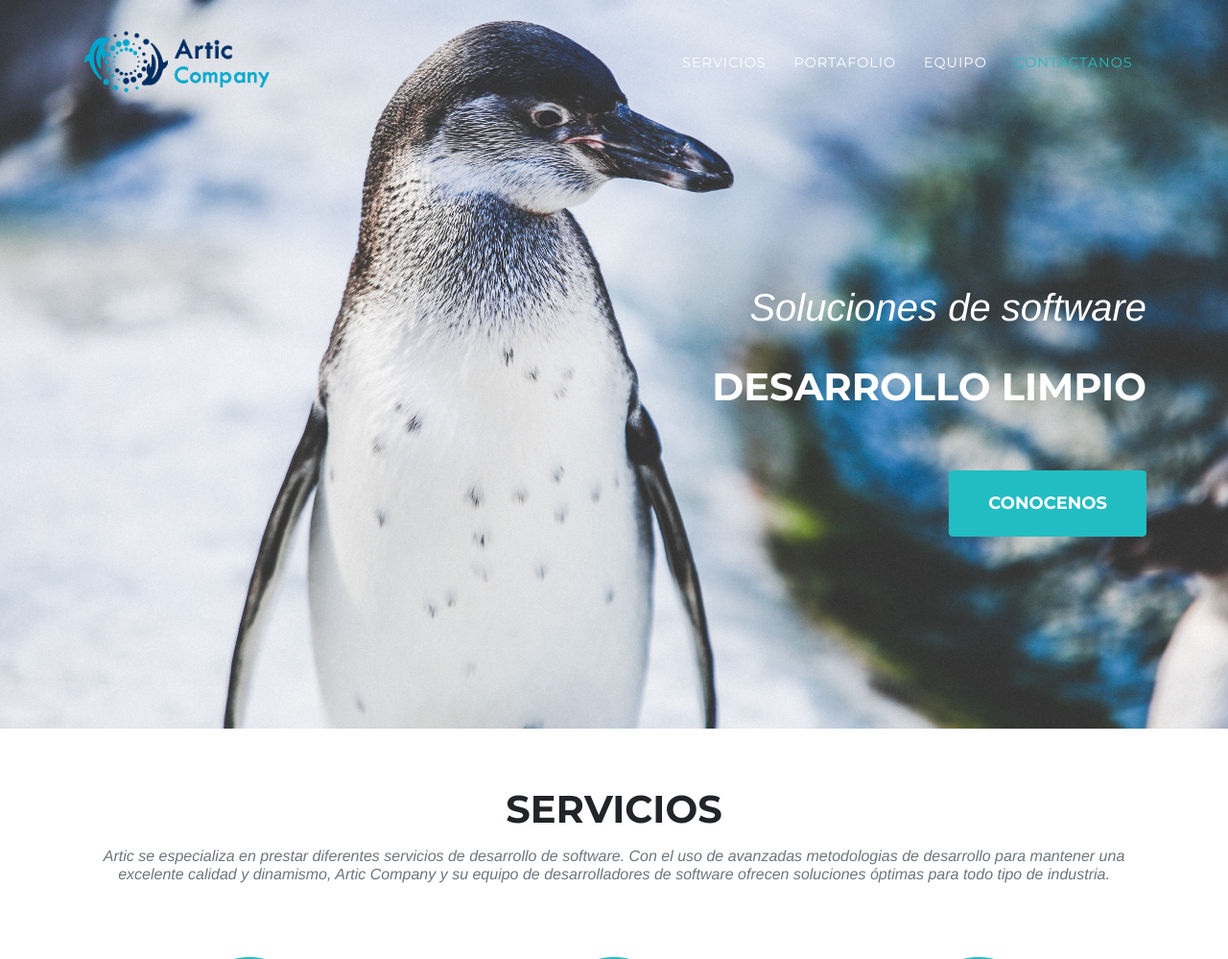
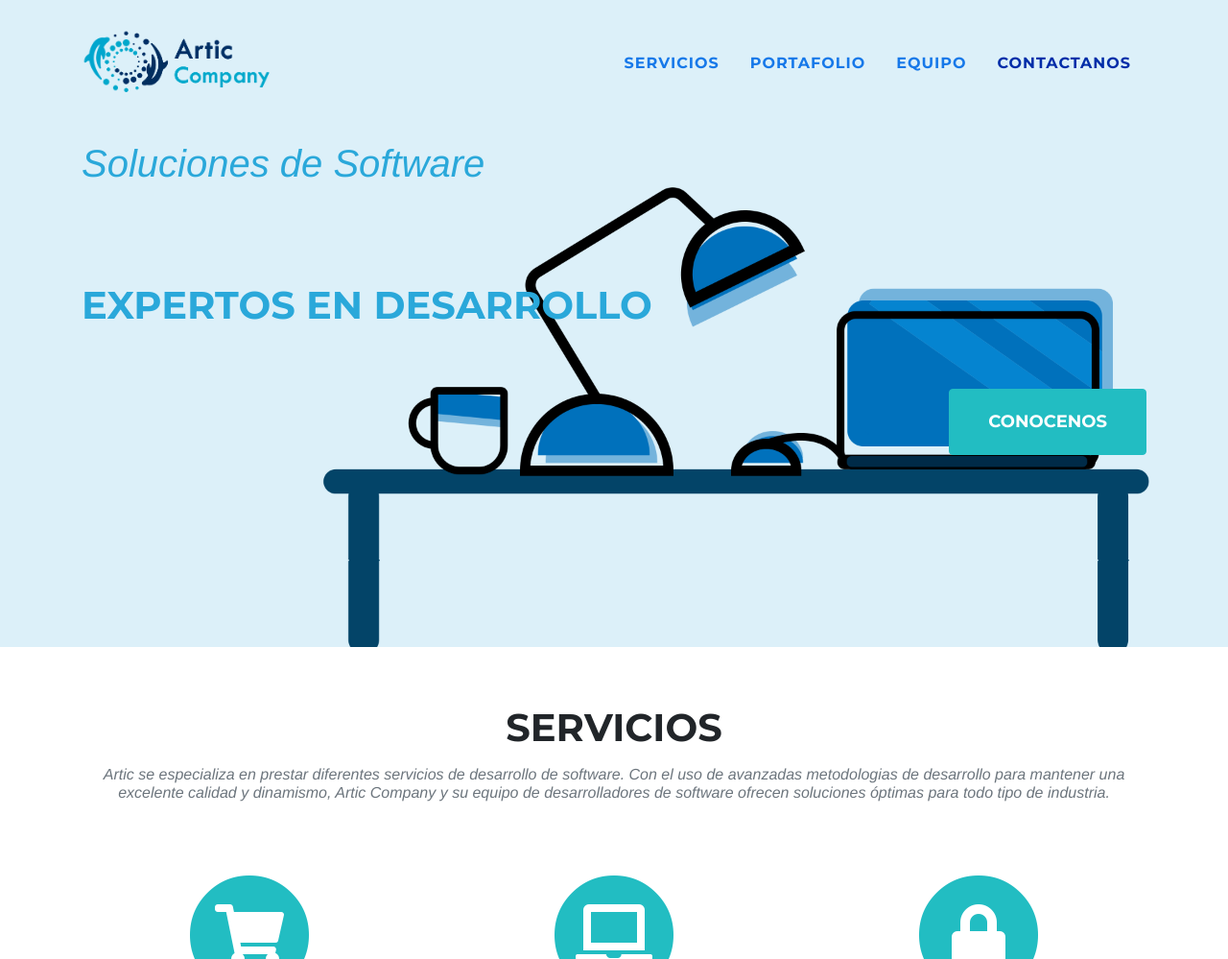
Before and after one commit to Articcompany/ArticCompany, a PHP site: page / in a window 1280 px wide. Shown: the top 999 px of the page at 96% size. Run offline with PHP 8.4, Linux system fonts and the light colour scheme; some libraries are stand-ins or nearby versions; some web fonts are replaced.

Commit message:
cambios estilo

```diff
--- a/css/artic.css
+++ b/css/artic.css
@@ -137,21 +137,21 @@ img::-moz-selection {
 #mainNav .navbar-brand:active,
 #mainNav .navbar-brand:focus,
 #mainNav .navbar-brand:hover {
-    color: #1eaaaf;
+    color: #002e74;
 }
 
 #mainNav .navbar-nav .nav-item .nav-link {
-    font-size: 90%;
-    font-weight: 400;
+    font-size: 100%;
+    font-weight: 800;
     padding: 0.75em 0;
     letter-spacing: 1px;
-    color: white;
+    color: rgb(22, 120, 233);
     font-family: 'Montserrat', 'Helvetica Neue', Helvetica, Arial, sans-serif;
 }
 
 #mainNav .navbar-nav .nav-item .nav-link.active,
 #mainNav .navbar-nav .nav-item .nav-link:hover {
-    color: #22bdc2;
+    color: #002da8;
 }
 
 @media (min-width: 992px) {
@@ -176,7 +176,7 @@ img::-moz-selection {
     #mainNav.navbar-shrink {
         padding-top: 0;
         padding-bottom: 0;
-        background-color: #666666;
+        background-color: #ffffffe0;
     }
     #mainNav.navbar-shrink .navbar-brand {
         font-size: 1.25em;
@@ -186,8 +186,8 @@ img::-moz-selection {
 
 header.masthead {
     text-align: right;
-    color: #fff;
-    background-image: url("../img/fondo1.jpg");
+    color: rgb(42, 168, 218);
+    background-image: url("../img/fondo4.png");
     background-repeat: no-repeat;
     background-attachment: scroll;
     background-position: center center;
@@ -198,7 +198,7 @@ header.masthead {
 }
 
 header.masthead .intro-text {
-    padding-top: 250px;
+    padding-top: 150px;
     padding-bottom: 100px;
 }
 
@@ -206,7 +206,7 @@ header.masthead .intro-text .intro-lead-in {
     font-size: 22px;
     font-style: italic;
     line-height: 22px;
-    margin-bottom: 25px;
+    margin-bottom: 50px;
     font-family: 'Droid Serif', 'Helvetica Neue', Helvetica, Arial, sans-serif;
 }
 
@@ -220,21 +220,24 @@ header.masthead .intro-text .intro-heading {
 
 @media (min-width: 768px) {
     header.masthead .intro-text {
-        padding-top: 300px;
+        padding-top: 150px;
         padding-bottom: 200px;
     }
     header.masthead .intro-text .intro-lead-in {
         font-size: 40px;
         font-style: italic;
+        text-align: initial;
         line-height: 40px;
-        margin-bottom: 25px;
+        margin-bottom: 30px;
         font-family: 'Droid Serif', 'Helvetica Neue', Helvetica, Arial, sans-serif;
     }
     header.masthead .intro-text .intro-heading {
         font-size: 40px;
         font-weight: 700;
+        text-align: initial;
         line-height: 75px;
         margin-bottom: 50px;
+        margin-top: 90px;
         font-family: 'Montserrat', 'Helvetica Neue', Helvetica, Arial, sans-serif;
     }
 }
@@ -245,7 +248,7 @@ header.masthead .intro-text .intro-heading {
 }
 
 .fondo-portafolio {
-    background-color: rgb(24, 190, 196);
+    background-color: rgb(24, 127, 196);
 }
 
 #portafolio .portafolio-item {
@@ -269,7 +272,7 @@ header.masthead .intro-text .intro-heading {
     -moz-transition: all ease 0.5s;
     transition: all ease 0.5s;
     opacity: 0;
-    background: rgba(27, 185, 88, 0.9);
+    background: rgba(0, 195, 255, 0.938);
 }
 
 #portafolio .portafolio-item .portafolio-link .portafolio-hover:hover {
--- a/partes/head.php
+++ b/partes/head.php
@@ -9,3 +9,5 @@
 <link href='https://fonts.googleapis.com/css?family=Kaushan+Script' rel='stylesheet' type='text/css'>
 <link href='https://fonts.googleapis.com/css?family=Droid+Serif:400,700,400italic,700italic' rel='stylesheet' type='text/css'>
 <link href='https://fonts.googleapis.com/css?family=Roboto+Slab:400,100,300,700' rel='stylesheet' type='text/css'>
+<link rel="shortcut icon" href="img/favicon.ico" type="image/x-icon">
+<link rel="icon" href="img/favicon.ico" type="image/x-icon">
--- a/partes/header.php
+++ b/partes/header.php
@@ -1,17 +1,17 @@
 <header class="masthead">
         <div class="container">
             <div class="intro-text wow fadeInUp">
-                <div class="intro-lead-in  ">Soluciones de software</div>
-                <div class="intro-heading text-uppercase  ">Desarrollo Limpio</div>
+                <div class="intro-lead-in">Soluciones de Software</div>
+                <div class="intro-heading text-uppercase  ">Expertos en Desarrollo</div>
                 <a class="oli btn btn-primary btn-xl text-uppercase js-scroll-trigger" href="#Servicios">Conocenos</a>
             </div>
         </div>
     </header>
     <nav class="navbar navbar-expand-lg navbar-dark fixed-top" id="mainNav">
         <div class="container">
-            <a class="navbar-brand js-scroll-trigger" href="#pagina-principal"><img class="logo" src="img/LogoLetraDerecha.png" alt="logo artic company"></a>
+            <a class="navbar-brand js-scroll-trigger" href="#pagina-principal"><img class="logo" src="img/LogoLetraDerecha.png" alt="Logo Artic Company"></a>
             <button class="navbar-toggler navbar-toggler-right" type="button" data-toggle="collapse" data-target="#navbarResponsivo" aria-controls="navbarResponsivo" aria-expanded="false" aria-label="Toggle navigation">
-                    Menu
+                    Menú
                     <i class="fa fa-bars"></i>
                     </button>
             <div class="collapse navbar-collapse" id="navbarResponsivo">
@@ -20,13 +20,13 @@
                         <a class="nav-link js-scroll-trigger" href="#Servicios">Servicios</a>
                     </li>
                     <li class="nav-item">
-                        <a class="nav-link js-scroll-trigger" href="#portafolio">portafolio</a>
+                        <a class="nav-link js-scroll-trigger" href="#portafolio">Portafolio</a>
                     </li>
                     <li class="nav-item">
-                        <a class="nav-link js-scroll-trigger" href="#equipo">equipo</a>
+                        <a class="nav-link js-scroll-trigger" href="#equipo">Equipo</a>
                     </li>
                     <li class="nav-item">
-                        <a class="nav-link js-scroll-trigger" href="#contactanos">contactanos</a>
+                        <a class="nav-link js-scroll-trigger" href="#contactanos">Contactanos</a>
                     </li>
                 </ul>
             </div>
```
Also changed, not shown: img/favicon.ico (added), img/fondo2.jpg (added), img/fondo3.png (added), img/fondo4.png (added).
